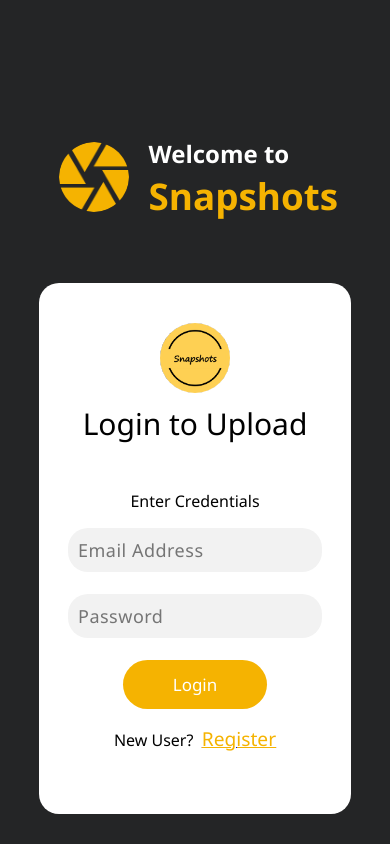
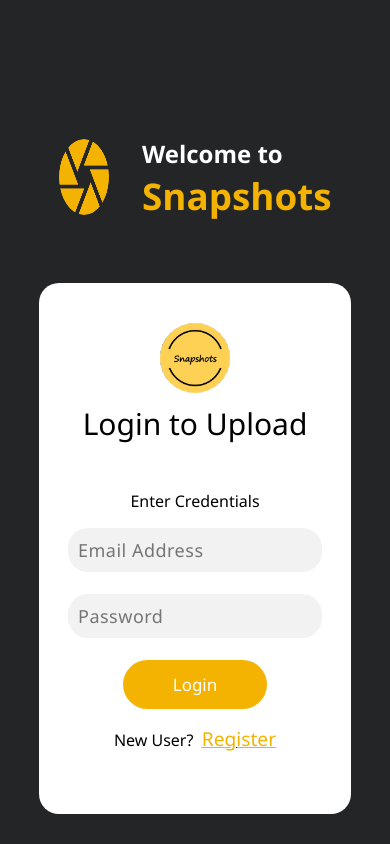
Before and after one commit to ajaydarisi/Snapshot, a React (Create React App) app: page / in a window 390 px wide. Built offline with nearby package versions, Linux system fonts and the light colour scheme; no server answers.

Commit message:
Frontend Alignment for Home Page

```diff
--- a/src/Components/home.css
+++ b/src/Components/home.css
@@ -127,7 +127,7 @@
 
 .images {
     float:left;
-    margin: 1rem 0 0 1rem ;
+    margin: 1rem 0 0 1rem;
     cursor: pointer;
     border-radius: 10px;
     box-shadow: 0 0 3px #3A3B3B;
@@ -150,9 +150,12 @@
 }
 
 @media screen and (max-width: 1440px) {
+    .images {
+        margin: 0 0 0 0.3rem;
+    }
     .imag {
-        width: 17.8rem;
-        height: 16rem;
+        width: 15rem;
+        height: 14rem;
     }
 }
 
@@ -162,6 +165,9 @@
     }
     .rightdiv {
         margin-left: 25%;
+    }
+    .images {
+        margin: 0.3rem 0 0 0.3rem;
     }
     .imag {
         width: 11.6rem;
@@ -202,10 +208,20 @@
         height: 100%;
         align-items: center;
     }
+    .headingInner {
+        flex-direction: row;
+    }
+    .snaplogo {
+        align-items: center;
+    }
+    .icon {
+        width:80%;
+        height:70%;
+    }
     .text {
         display: flex;
-        flex-direction: column;
-        align-items:start;
+        flex-direction: row;
+        align-items:center;
         justify-content: space-around;
         padding-left: 2%;
         width: 80%;
@@ -254,6 +270,10 @@
     .headingInner {
         flex-direction: row;
     }
+    .icon {
+        width:90%;
+        height:70%;
+    }
     .snaplogo {
         align-items: center;
     }
@@ -283,3 +303,14 @@
         height: 8rem;
     }
 }
+
+@media screen and (max-width: 420px) {
+    .icon {
+        width:80%;
+        height:50%;
+    }
+    .imag {
+        width: 6rem;
+        height: 6rem;
+    }
+}
```
